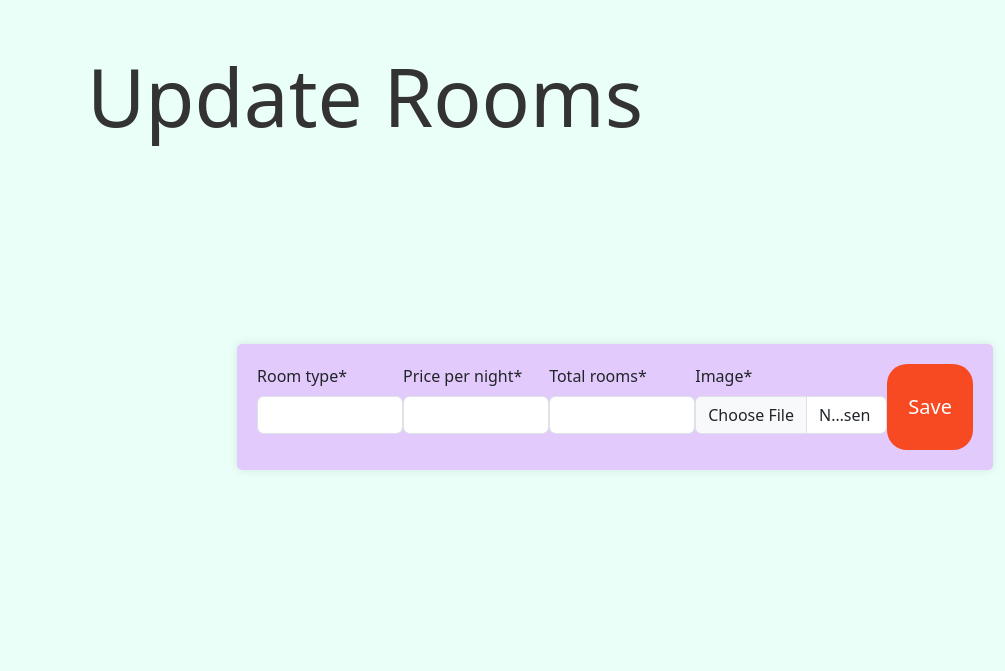
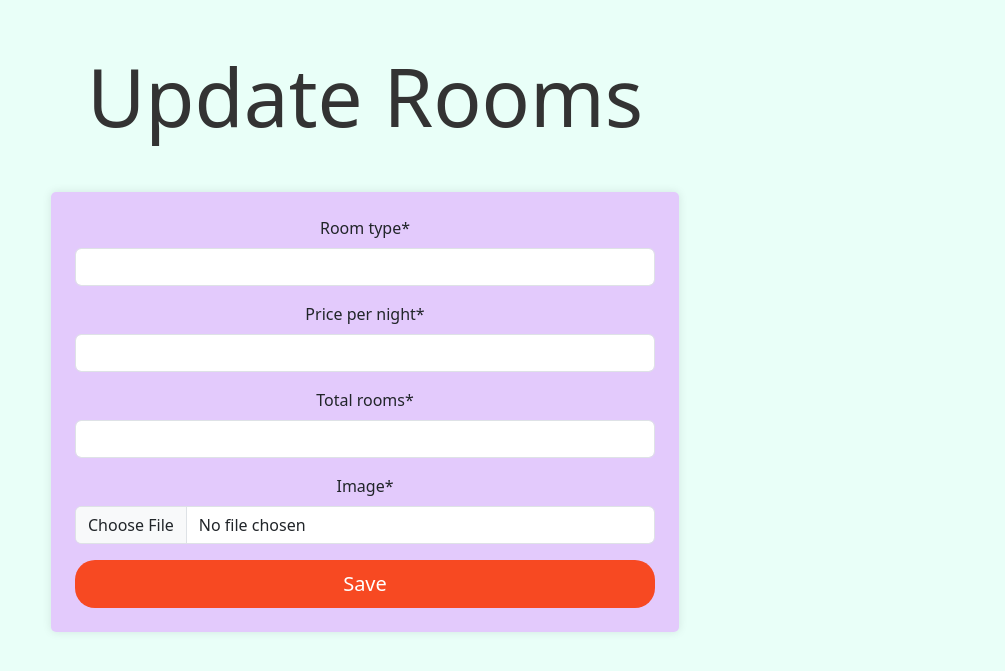
Before and after one commit to Hariharan-mk-14/Hotelproject, a Django app: page /update-room/ in a window 1280 px wide. Shown: the part 68-739 px from the top of the page, without its empty margins (275-1280 px from the left). Run offline with Django 5.2, Linux system fonts and the light colour scheme; some libraries are stand-ins or nearby versions.

Commit message:
Update update_rooms.html

```diff
--- a/hotelapp/templates/update_rooms.html
+++ b/hotelapp/templates/update_rooms.html
@@ -5,7 +5,7 @@
 <br><br>
 <div class="container-fluid">
 <h1 style="color: #333;text-align: center;margin-top: 20px;">Update Rooms</h1>
-<form method="post" enctype="multipart/form-data" class="d-flex justify-content-center" style=" max-width: 800px; margin-left: 500px; margin-top:200px;padding: 20px;background-color: #db8dff77;border-radius: 5px; box-shadow: 0 0 10px rgba(0, 0, 0, 0.1);">
+<form method="post" enctype="multipart/form-data" class="d-flex flex-column justify-content-center text-center mx-auto w-50 mt-5 p-4" style="background-color: #db8dff77;border-radius: 5px; box-shadow: 0 0 10px rgba(0, 0, 0, 0.1);">
     {% csrf_token %}
     {{ form|crispy }}
     <button type="submit" class="btn login-btn">Save</button>
```
